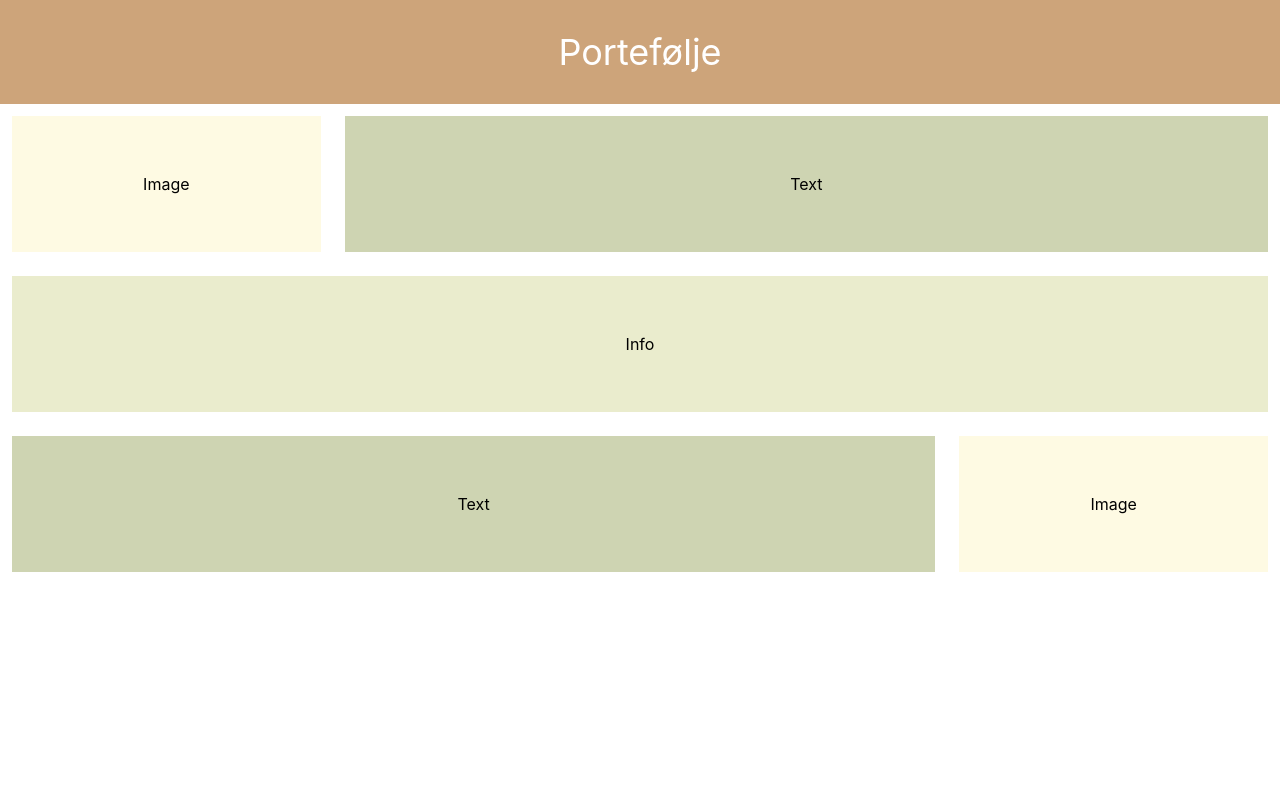
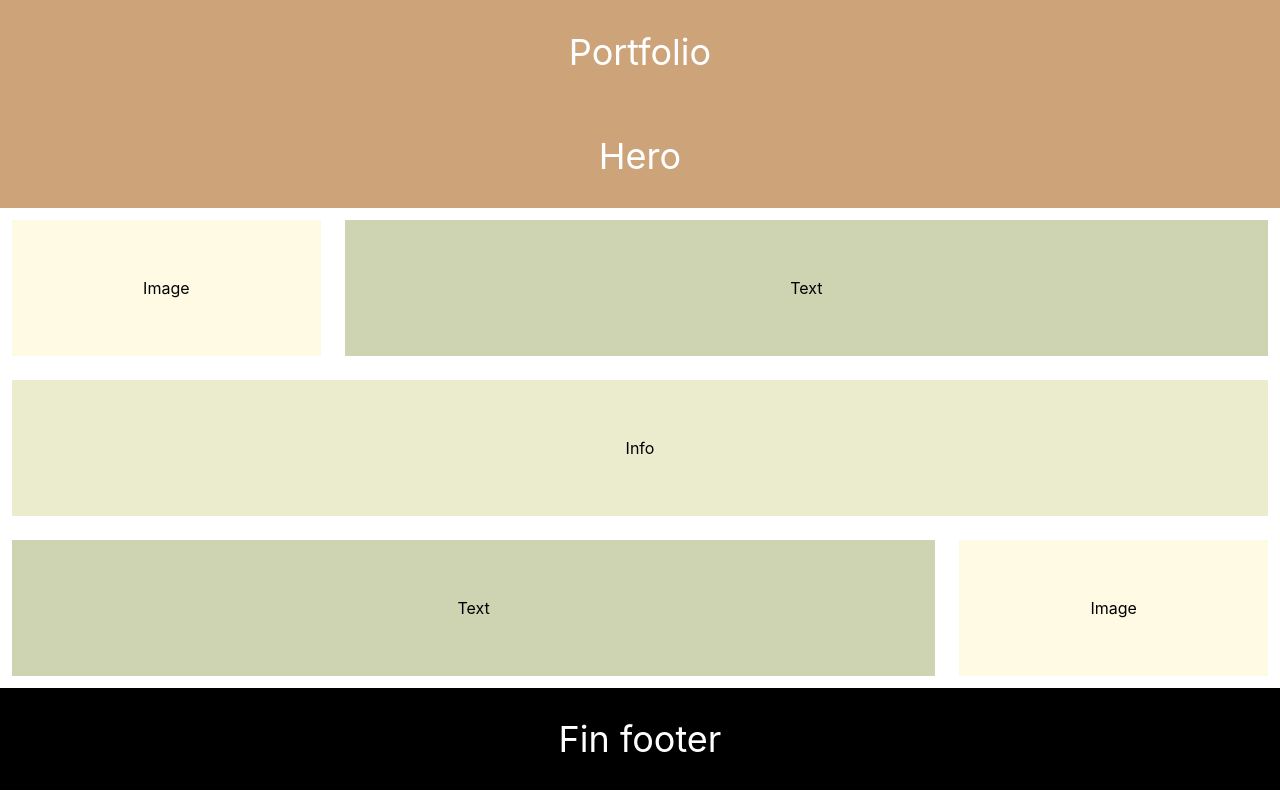
Before and after one commit to isetho/Iselin-Webpage, a React (Create React App) app: page / in a window 1280 px wide. Built offline with nearby package versions, Linux system fonts and the light colour scheme.

Commit message:
Initial project structure updates

```diff
--- a/src/App.css
+++ b/src/App.css
@@ -1,8 +1,3 @@
-.header {
-  font-size: 36px;
-  color: #ffffff;
-}
-
 .header-container {
   background-color: #cda47a;
   height: 104px;
@@ -10,6 +5,11 @@
   display: flex;
   justify-content: center;
   align-items: center;
+}
+
+.header {
+  font-size: 36px;
+  color: #ffffff;
 }
 
 .image-container {
@@ -23,3 +23,17 @@
 .info-container {
   background-color: #eaeccd;
 }
+
+.footer {
+  background-color: black;
+
+  display: flex;
+  justify-content: center;
+  align-items: center;
+}
+
+.footer-content {
+  color: #ffffff;
+  font-size: 36px;
+  margin: 24px;
+}
--- a/src/App.js
+++ b/src/App.js
@@ -1,12 +1,13 @@
-import logo from "./assets/logo.svg";
 import "./App.css";
+import Header from "./components/header";
+import Footer from "./components/footer";
+import Hero from "./components/hero";
 
 function App() {
   return (
-    <div className="app">
-      <div className="header-container">
-        <h1 className="header">Portefølje</h1>
-      </div>
+    <div>
+      <Header name="Portfolio" />
+      <Hero name="Hero" />
       <div className="container mx-auto">
         <div className="flex">
           <div className="image-container w-1/4 p-4 m-3">
@@ -32,6 +33,7 @@ function App() {
           </div>
         </div>
       </div>
+      <Footer name="Fin footer" />
     </div>
   );
 }
--- /dev/null
+++ b/src/components/footer.js
@@ -0,0 +1,9 @@
+function Footer(props) {
+  return (
+    <footer className="footer">
+      <h1 className="footer-content">{props.name}</h1>
+    </footer>
+  );
+}
+
+export default Footer;
--- /dev/null
+++ b/src/components/header.js
@@ -0,0 +1,9 @@
+function Header(props) {
+  return (
+    <header className="header-container">
+      <h1 className="header">{props.name}</h1>
+    </header>
+  );
+}
+
+export default Header;
--- /dev/null
+++ b/src/components/hero.js
@@ -0,0 +1,9 @@
+function Hero(props) {
+  return (
+    <div className="header-container">
+      <h1 className="header">{props.name}</h1>
+    </div>
+  );
+}
+
+export default Hero;
```
